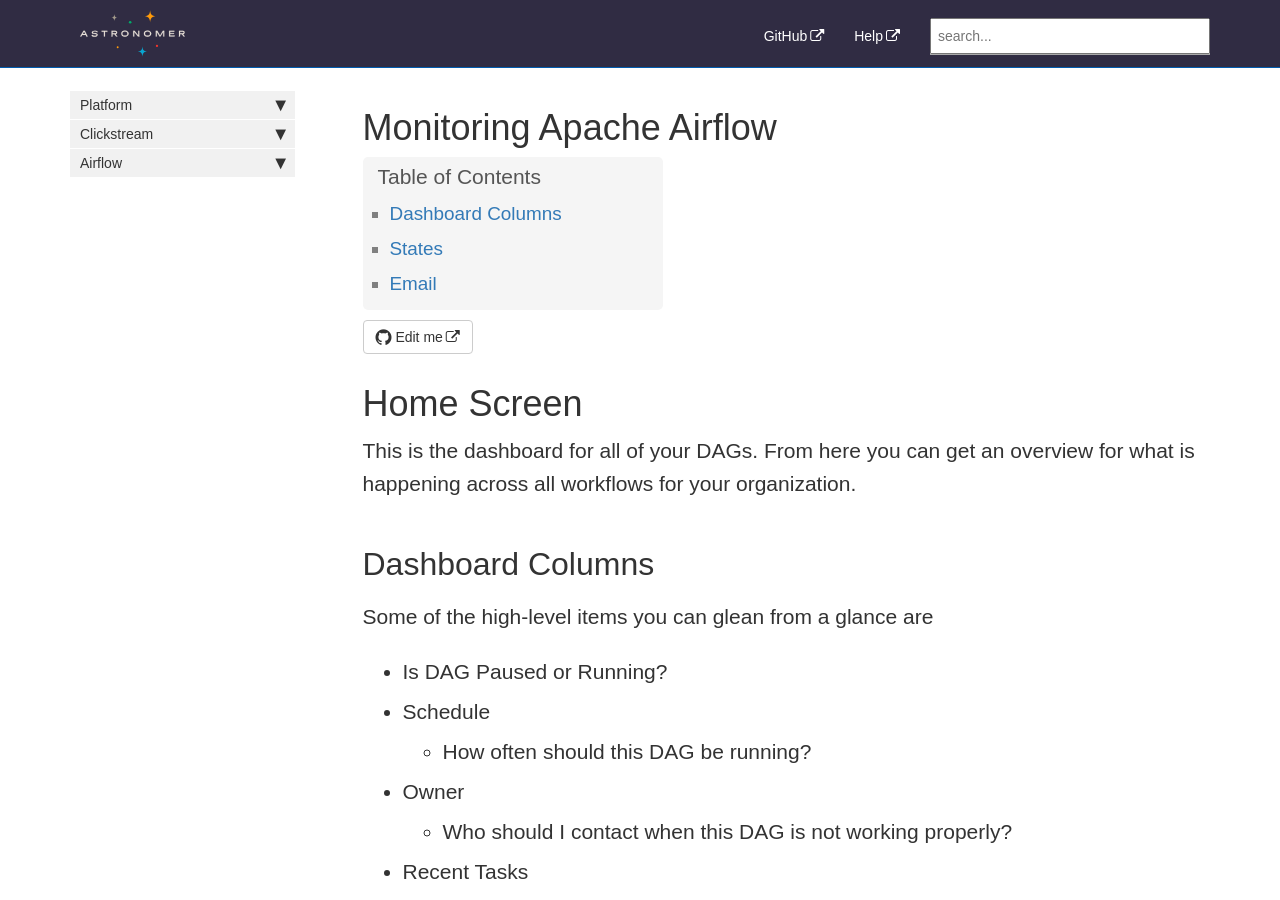
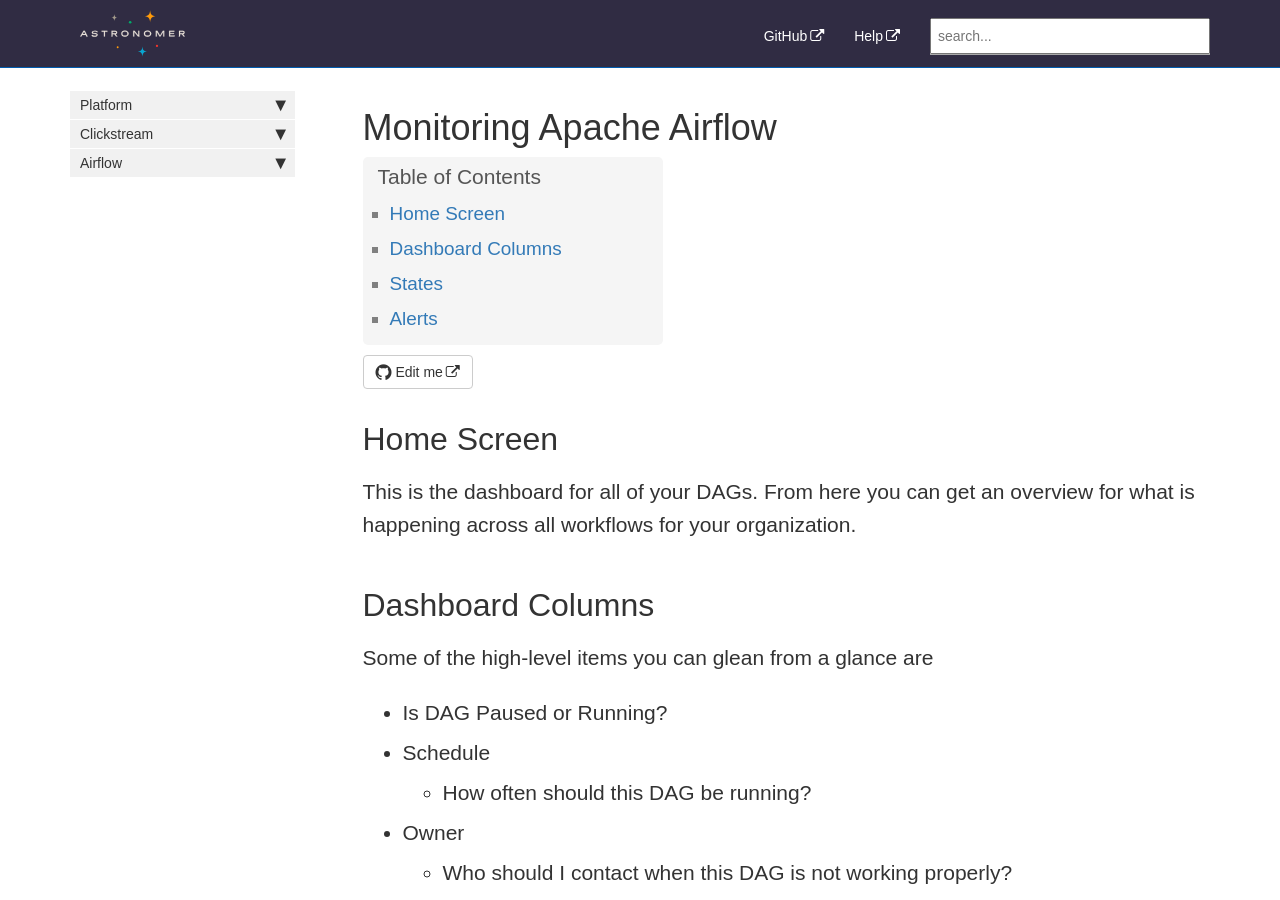
Before and after one commit to petedejoy/documentation, a Jekyll site: the page built from v2/airflow/tutorial/monitoring.md, in a window 1280 px wide and 900 px high. Built offline with Jekyll 4.4.1, drawn with Linux system fonts in a browser that asks for light colours; nearby versions of some CDN libraries; some web fonts are replaced; comment, search, counter and statistics services are not loaded.

Commit message:
Update monitoring.md

````diff
--- a/v2/airflow/tutorial/monitoring.md
+++ b/v2/airflow/tutorial/monitoring.md
@@ -3,7 +3,7 @@ title: Monitoring Apache Airflow
 sidebar: platform_sidebar
 ---
 
-# Home Screen
+## Home Screen
 This is the dashboard for all of your DAGs. From here you can get an overview for what is happening across all workflows for your organization.
 
 ## Dashboard Columns
@@ -21,6 +21,7 @@ Some of the high-level items you can glean from a glance are
   - The final states and counts of each state for all DAG runs for that DAG
 
 ## States
+
 A list of the various states you may see a DAG run or task instance in
 
 * Success
@@ -31,11 +32,12 @@ A list of the various states you may see a DAG run or task instance in
 * Queued (Task State Only)
 * No Status
 
-# Alerts
-## Email
+## Alerts
+
+### Email
 This method is best when you want to selectively email users who may be dependent on the outcome of workflows. Like most things in Airflow there a some options of how you can accomplish this task.
 
-### Email in Default Args
+#### Email in Default Args
 When defining a DAG, many will often choose to define a set of default arguments (default_args), which will then be passed to every task in your workflow. A subset of these default_args are specific to emailing on retries and failures.
 
 * ```email```
@@ -47,11 +49,11 @@ When defining a DAG, many will often choose to define a set of default arguments
 
 [Example Usecase](https://airflow.incubator.apache.org/tutorial.html?highlight=email)
 
-### Custom Messaging Tasks
+#### Custom Messaging Tasks
 Airflow allows you to define complex workflows, this includes sending messages as a part of those workflows. Thanks to community contributed operators such as the [Slack](https://airflow.incubator.apache.org/_modules/slack_operator.html) or [email](https://pythonhosted.org/airflow/_modules/email_operator.html) operator you can notify your customers of successes, failures or other custom events as they happen.
 
-#### Message on Success
+##### Message on Success
 In some cases, you may want to be notified when a workflow succeeds. The easiest way to achieve this is to add a task that happens at the end of your workflow for positive notifications.
 
-#### Message on Failure
+##### Message on Failure
 The built-in failure emails may not meet your needs for providing rich HTML content or sending a notification on failure via Slack. By adding a custom messaging task to your workflow and changing the [trigger rule](https://pythonhosted.org/airflow/concepts.html?highlight=trigger_rule#trigger-rules), these tasks can be customized to give notifications for DAG or task level granularity.
````
